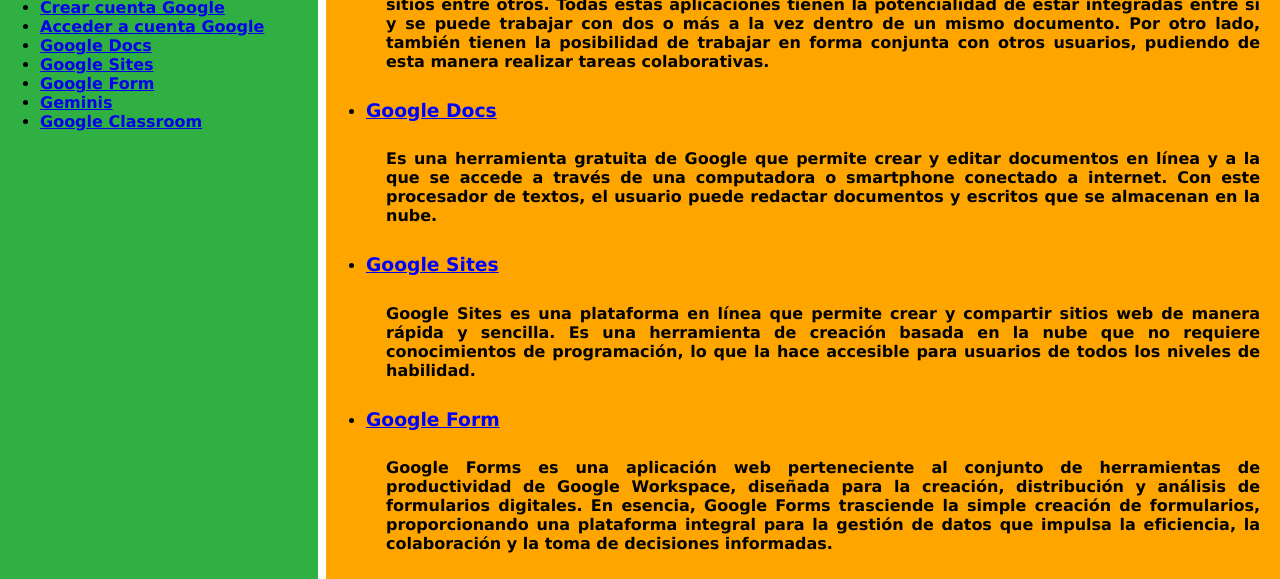
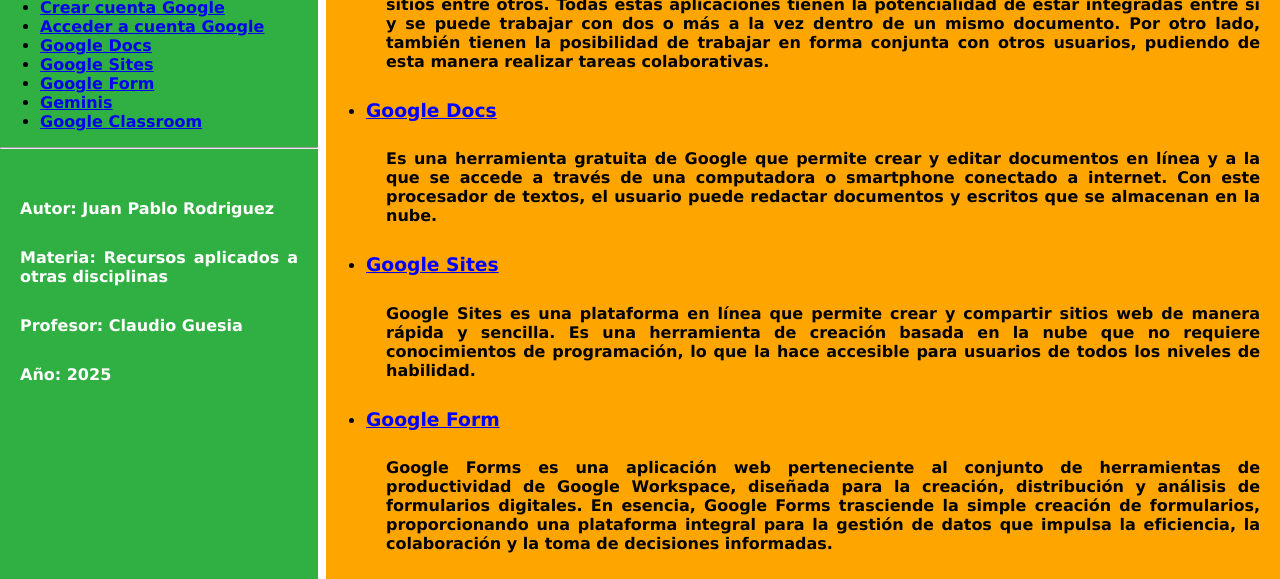
Before and after one commit to jpr2023/recursos_2025, a plain HTML site: page index.html in a window 1280 px wide. Shown: the part 181-760 px from the top of the page. Drawn offline with Linux system fonts and the light colour scheme; a web font is replaced by a local one.

Commit message:
Add files via upload

```diff
--- a/index.html
+++ b/index.html
@@ -101,6 +101,12 @@
           <li><a href="gemini.html">Geminis</a></li>
           <li><a href="classroom.html">Google Classroom</a></li>
         </ul>
+        <hr />
+          <p></p>
+          <p>Autor: Juan Pablo Rodriguez</p>
+          <p>Materia: Recursos aplicados a otras disciplinas</p>
+          <p>Profesor: Claudio Guesia</p>
+          <p>Año: 2025</p>
       </div>
     </aside>
     <footer>
```
Also changed, not shown: acceder_cuenta.html (+5 -0 lines), classroom.html (+5 -0 lines), crear_cuenta.html (+5 -0 lines), cuentas_empresariales.htm (+5 -0 lines), cuentas_menores.html (+5 -0 lines), cuentas_personales.html (+5 -0 lines), documentos.html (+5 -0 lines), formularios.html (+5 -0 lines), gemini.html (+5 -0 lines), sitios.html (+5 -0 lines). Lines whose indentation alone changed are shown as unchanged.
